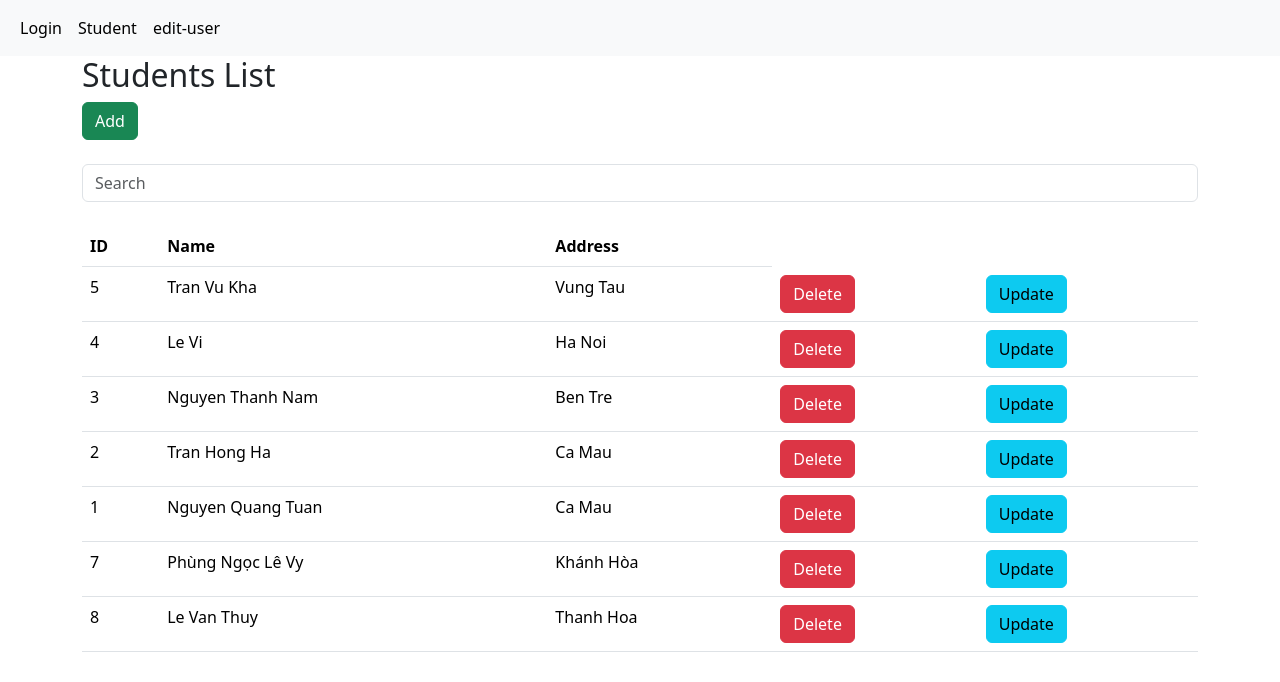
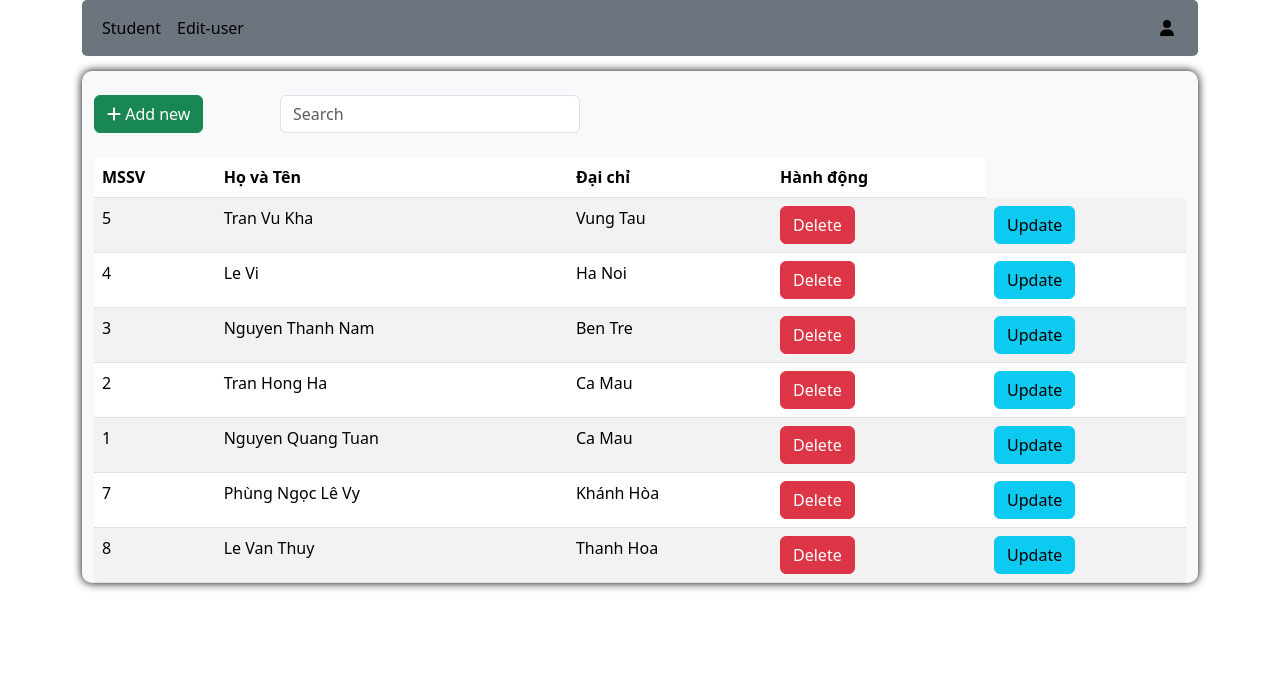
Before and after one commit to ThucTap-DTG/LeThanhLong_Task_Week2, a React (Create React App) app: page /student in a window 1280 px wide. Shown: the top 682 px of the page. Built offline with nearby package versions, Linux system fonts and the light colour scheme; data requests are answered from the project's data file.

Commit message:
update-search

```diff
--- a/src/App.css
+++ b/src/App.css
@@ -4,3 +4,65 @@
     align-items: center;
     height: 100vh;
 }
+
+.header-table{
+    color: cadetblue;
+}
+
+body {
+    background-color: #f2f2f2;
+  }
+
+  .container-login {
+    max-width: 400px;
+    margin: 0 auto;
+    padding: 20px;
+    background-color: #fff;
+    border-radius: 5px;
+    box-shadow: 0 0 10px rgba(0, 0, 0, 0.1);
+    margin-top: 100px;
+  }
+
+  .list-student{
+    box-shadow: 0 0 10px black;
+  }
+
+  .form-update{
+    box-shadow: 0 0 10px rgba(0, 0, 0, 0.1);
+  }
+
+  .form-create{
+    box-shadow: 0 0 10px rgba(0, 0, 0, 0.1);
+  }
+
+  .form-edit-user{
+    box-shadow: 0 0 10px rgba(0, 0, 0, 0.1);
+  }
+
+  .form-group {
+    margin-bottom: 20px;
+  }
+
+  .form-group label {
+    font-weight: bold;
+  }
+
+  .form-group input {
+    width: 100%;
+    padding: 8px;
+    border: 1px solid #ccc;
+    border-radius: 4px;
+  }
+
+  .form-group button {
+    padding: 10px 20px;
+    background-color: #4caf50;
+    color: #fff;
+    border: none;
+    border-radius: 4px;
+    cursor: pointer;
+  }
+
+  .form-group button:hover {
+    background-color: #45a049;
+  }
--- a/src/App.tsx
+++ b/src/App.tsx
@@ -1,49 +1,70 @@
-import React from 'react';
-import './App.css';
-import Button from 'react-bootstrap/Button';
-import 'bootstrap/dist/css/bootstrap.min.css';
-import LoginForm from './components/LoginForm';
-import Student from './components/Student';
-import { BrowserRouter as Router, Route, BrowserRouter, Routes, Link } from 'react-router-dom';
-import Create from './components/Create';
-import Update from './components/Update';
+import React from "react";
+import "./App.css";
+import Button from "react-bootstrap/Button";
+import "bootstrap/dist/css/bootstrap.min.css";
+import LoginForm from "./components/LoginForm";
+import Student from "./components/Student";
+import {
+  BrowserRouter as Router,
+  Route,
+  BrowserRouter,
+  Routes,
+  Link,
+} from "react-router-dom";
+import Create from "./components/Create";
+import Update from "./components/Update";
 import EditAccount from './components/edit-user';
+import { FontAwesomeIcon } from '@fortawesome/react-fontawesome';
+import { faArrowAltCircleLeft, faArrowLeft, faArrowLeftLong, faArrowRotateLeft, faCoffee, faFloppyDisk, faUser, faUserCircle } from '@fortawesome/free-solid-svg-icons';
 
 function App() {
   return (
     <Router>
-      <div>
-          <nav className="navbar navbar-expand-lg navbar-light bg-light">
+      <div className="container">
+        <nav className="navbar navbar-expand-lg navbar-light bg-secondary" style={{borderRadius: 5}}>
           <div className="container-fluid">
-              <div className="collapse navbar-collapse" id="navbarSupportedContent">
               <ul className="navbar-nav me-auto mb-2 mb-lg-0">
-                  <li>
-                    {/* <a className="nav-link active" aria-current="page" href="/">Login</a>   */}
-                    <Link to="/" className="nav-link active" aria-current="page">Login</Link>
+                <li className="nav-item">
+                  <Link
+                    to="/student"
+                    className="nav-link active"
+                    aria-current="page"
+                  >
+                    Student
+                  </Link>
                 </li>
-                  <li>
-                    {/* <a className="nav-link active" aria-current="page" href="/student">Student</a>   */}
-                    <Link to="/student" className="nav-link active" aria-current="page">Student</Link>
+                <li className="nav-item">
+                  <Link
+                    to="/edit-user"
+                    className="nav-link active"
+                    aria-current="page"
+                  >
+                    Edit-user
+                  </Link>
                 </li>
-                  <li>
-                    {/* <a className="nav-link active" aria-current="page" href="/edit-user">edit-user</a>   */}
-                    <Link to="/edit-user" className="nav-link active" aria-current="page">edit-user</Link>
+                <li className="nav-item" style={{marginLeft: 900}}>
+                  <Link
+                    to="/"
+                    className="nav-link active"
+                    aria-current="page"
+                  >
+                    <FontAwesomeIcon icon={faUser} />
+                  </Link>
                 </li>
               </ul>
           </div>
-            </div>
         </nav>
+
         <Routes>
-          <Route path="/" element={<LoginForm/>} />
-          <Route path="/student" element={<Student/>} />
-          <Route path="/create" element={<Create/>} />
-          <Route path="/update" element={<Update/>} />
-          <Route path="/edit-user" element={<EditAccount/>} />
+          <Route path="/" element={<LoginForm />} />
+          <Route path="/student" element={<Student />} />
+          <Route path="/create" element={<Create />} />
+          <Route path="/update" element={<Update />} />
+          <Route path="/edit-user" element={<EditAccount />} />
         </Routes>
       </div>
     </Router>
   );
 }
 
-
 export default App;
--- a/src/components/CreateProps.tsx
+++ b/src/components/CreateProps.tsx
@@ -1,5 +1,7 @@
 import React from 'react';
 import { useNavigate  } from 'react-router-dom';
+import { FontAwesomeIcon } from '@fortawesome/react-fontawesome';
+import { faCoffee, faPenSquare, faPlus, faTrash } from '@fortawesome/free-solid-svg-icons';
 
 import Button from 'react-bootstrap/Button';
 import 'bootstrap/dist/css/bootstrap.min.css';
@@ -12,7 +14,9 @@ function CreateProps() {
     }
   return (
    <div>
-        <button onClick={NavCreate} className='btn btn-success'>Add</button> <br /><br />
+        <button onClick={NavCreate} className='btn btn-success'>
+            <FontAwesomeIcon icon={faPlus} /> Add new
+        </button> <br /><br />
    </div>
   );
 };
--- a/src/components/Student.tsx
+++ b/src/components/Student.tsx
@@ -7,6 +7,10 @@ import { error } from 'console';
 import { title } from 'process';
 import StudentInfo from './StudentInfo';
 import CreateProps from './CreateProps';
+import ReactDOM from 'react-dom';
+import { FontAwesomeIcon } from '@fortawesome/react-fontawesome';
+import { faCoffee } from '@fortawesome/free-solid-svg-icons';
+import '../App.css';
 
 interface Student{
     id: number;
@@ -83,19 +87,26 @@ const GetStudents = () => {
   };
   //====================================================================================
   return (
-    <div className='container'>
-        <h2>Students List</h2>
-        {/* <a href="/create" className='btn btn-success'>Add</a> <br /><br /> */}
-        <CreateProps />
+    <div className='container list-student bg-light ' style={{marginTop: 15, borderRadius: 10}}>
+      <br />
+      <div className='row'>
+          <div className='col-md-2'><CreateProps /></div>
+          <div className='col-md-3'>
           <input type="text" value={searchText}
           onChange={handleSearchInputChange}
-        placeholder="Search" className='form-control'/> <br />
-        <table className='table'>
+          placeholder="Search" className='form-control' style={{width: 300}}/> <br />
+
+          </div>
+      </div>
+
+        <table className='table table-striped table-hover'>
         <thead>
           <tr>
-          <th>ID</th>
-          <th>Name</th>
-          <th>Address</th>
+            <th>MSSV</th>
+            <th>Họ và Tên</th>
+            <th>Đại chỉ</th>
+            <th>Hành động</th>
+
           </tr>
         </thead>
       <tbody>
--- a/src/components/Update.tsx
+++ b/src/components/Update.tsx
@@ -5,6 +5,8 @@ import 'bootstrap/dist/css/bootstrap.min.css';
 import '../App.css';
 import { useParams, useLocation } from 'react-router-dom';
 import axios from 'axios';
+import { FontAwesomeIcon } from '@fortawesome/react-fontawesome';
+import { faCoffee, faFloppyDisk } from '@fortawesome/free-solid-svg-icons';
 
 interface Student{
     id: number;
@@ -34,25 +36,28 @@ function Update(){
     }
 
     return(
-        <div className='container'>
+        <div className='container-update'>
+            <br />
             <form onSubmit={handleSubmit} style={{width: 300}}
-            className='d-flex w-100 vh-100 justify-content-center align-items-center'>
-                <div className='w-50 border bg-light p-5'>
+            className='d-flex w-100 vh-0 justify-content-center align-items-center'>
+                <div className='w-50 border form-update p-5' style={{borderRadius: 5}}>
                     <div>
-                        <label htmlFor="name">Name:</label>
+                        <label htmlFor="name" style={{fontWeight: 'bold'}}>Name:</label>
                         <input
                             type="text" id="name" className='form-control' value={inputData.name}
                             onChange={e => setInputData({...inputData, name: e.target.value})}
                             />
                     </div>
                     <div>
-                        <label htmlFor="name">Address:</label>
+                        <label htmlFor="name" style={{fontWeight: 'bold'}}>Address:</label>
                         <input
                             type="text" id="address" className='form-control' value={inputData.address}
                             onChange={e => setInputData({...inputData, address: e.target.value})}
                             />
                     </div><br />
-                    <button className='btn btn-primary'>Save</button>
+                    <button className='btn btn-primary'>
+                        <FontAwesomeIcon icon={faFloppyDisk} /> Save
+                    </button>
                 </div>
                 </form>
         </div>
--- a/src/components/edit-user.tsx
+++ b/src/components/edit-user.tsx
@@ -3,6 +3,8 @@ import Button from 'react-bootstrap/Button';
 import 'bootstrap/dist/css/bootstrap.min.css';
 import { AccountContext, AccountProvider ,useAcc} from '../context/UserContext';
 import {User} from '../type/User';
+import { FontAwesomeIcon } from '@fortawesome/react-fontawesome';
+import { faCoffee, faFloppyDisk } from '@fortawesome/free-solid-svg-icons';
 
 const EditAccount: React.FC = () => {
   const {acc, setAcc} = useAcc();
@@ -28,36 +30,39 @@ const EditAccount: React.FC = () => {
   }
   return (
     <div className='container'>
+      <br />
       <form onSubmit={hanldEdit} style={{width: 300}}
-      className='d-flex w-100 vh-100 justify-content-center align-items-center'>
-        <div className='w-50 border bg-light p-5'>
+      className='d-flex w-100 vh-0 justify-content-center align-items-center'>
+        <div className='w-50 border p-5 form-edit-user' style={{borderRadius: 10}}>
         <div>
-          <label>Username:</label>
+          <label style={{fontWeight: 'bold'}}>Username:</label>
           <input type="text" value={temp.username} readOnly
           onChange={e => setTemp({...temp, username: e.target.value})}
           className='form-control'/>
         </div>
         <div>
-          <label>Password:</label>
+          <label style={{fontWeight: 'bold'}}>Password:</label>
           <input type="password" value={temp.password}  className='form-control'
           onChange={e => setTemp({...temp, password: e.target.value})}/>
         </div>
         <div>
-          <label>Address:</label>
+          <label style={{fontWeight: 'bold'}}>Address:</label>
           <input type="text" value={temp.address} className='form-control'
           onChange={e => setTemp({...temp, address: e.target.value})}/>
         </div>
         <div>
-          <label>Phone:</label>
+          <label style={{fontWeight: 'bold'}}>Phone:</label>
           <input type="text" value={temp.phone} className='form-control'
           onChange={e => setTemp({...temp, phone: e.target.value})}/>
         </div>
         <div>
-          <label>Email:</label>
+          <label style={{fontWeight: 'bold'}}>Email:</label>
           <input type="text" value={temp.email} className='form-control'
           onChange={e => setTemp({...temp, email: e.target.value})}/>
         </div> <br />
-        <button type="submit" className='btn btn-primary'>Save</button>
+        <button type="submit" className='btn btn-primary'>
+          <FontAwesomeIcon icon={faFloppyDisk} />  Save
+        </button>
         </div>
       </form>
     </div>
```
Lines whose indentation alone changed are shown as unchanged.
